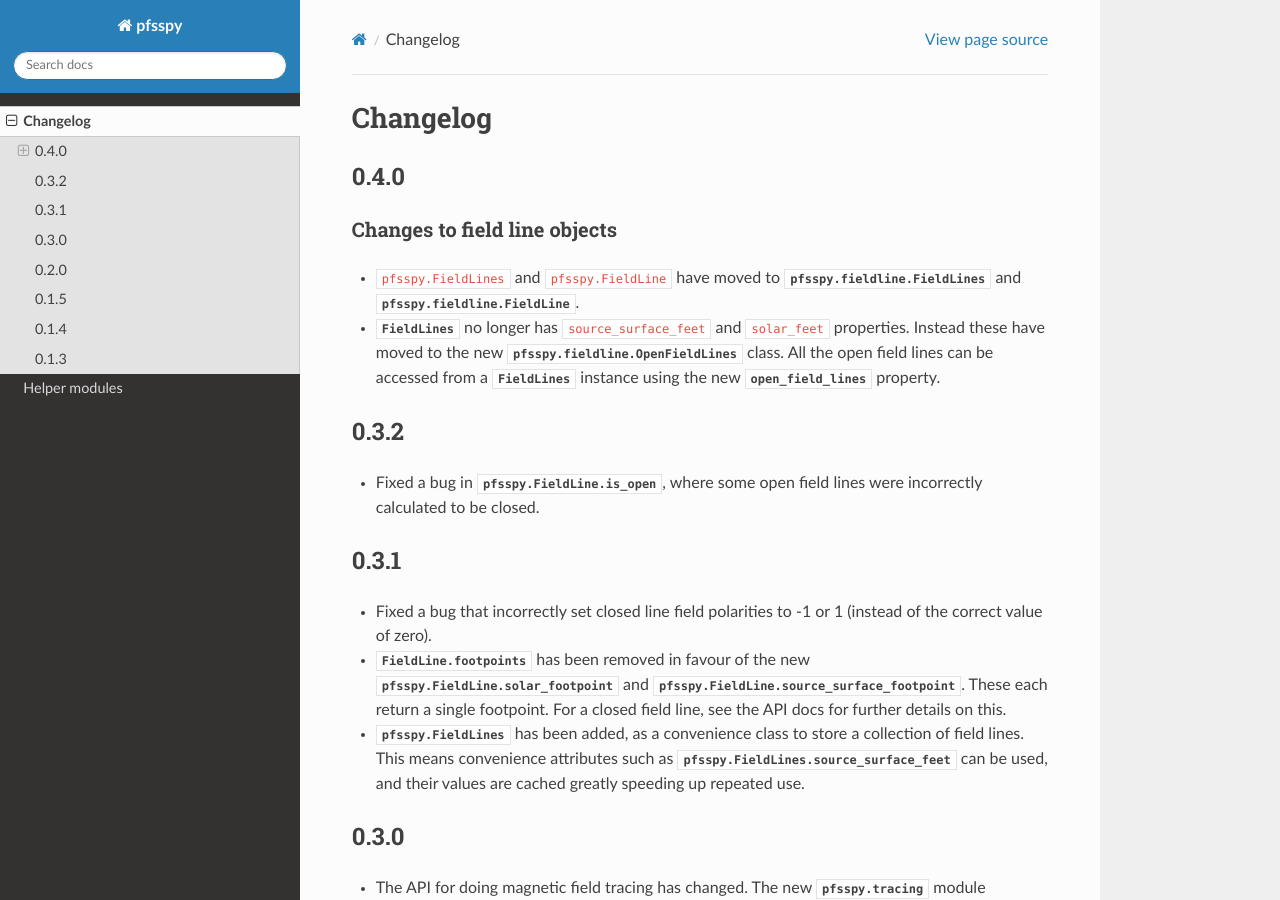
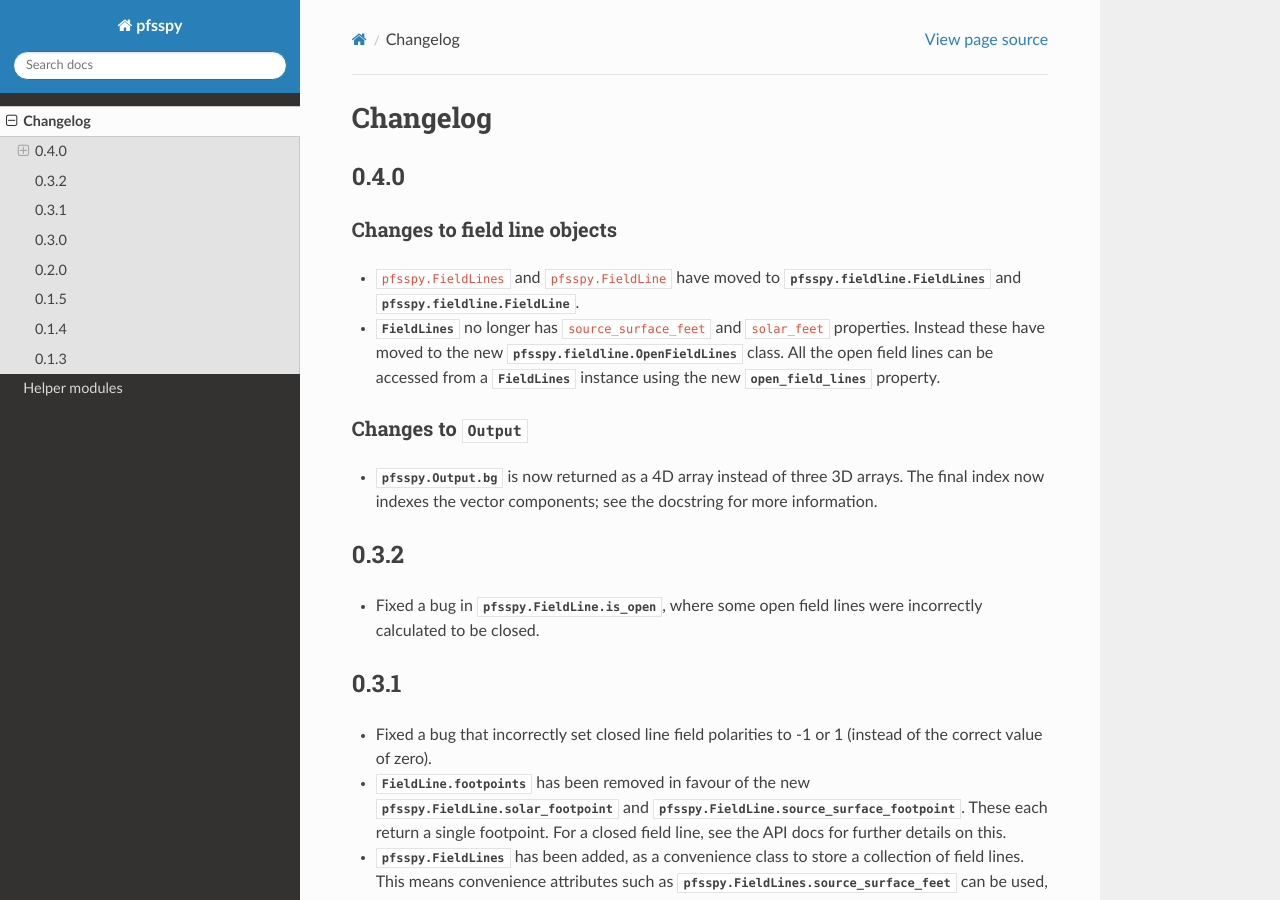
Before and after one commit to sunpy/sunkit-magex, a Sphinx documentation site: the page built from docs/changes.rst, in a window 1280 px wide and 900 px high. Built offline with Sphinx 7.4.7 and the Read the Docs theme 2.0.0, drawn with Linux system fonts in a browser that asks for light colours; pages that are not in the unit, such as notebooks, are missing from menus.

Commit message:
Add changelog

```diff
--- a/docs/changes.rst
+++ b/docs/changes.rst
@@ -16,6 +16,12 @@ Changes to field line objects
   can be accessed from a :class:`~pfsspy.fieldline.FieldLines` instance using
   the new :attr:`~pfsspy.fieldline.FieldLines.open_field_lines`
   property.
+
+Changes to :class:`~pfsspy.Output`
+~~~~~~~~~~~~~~~~~~~~~~~~~~~~~~~~~~
+- :attr:`pfsspy.Output.bg` is now returned as a 4D array instead of three 3D
+  arrays. The final index now indexes the vector components; see the docstring
+  for more information.
 
 0.3.2
 -----
```
